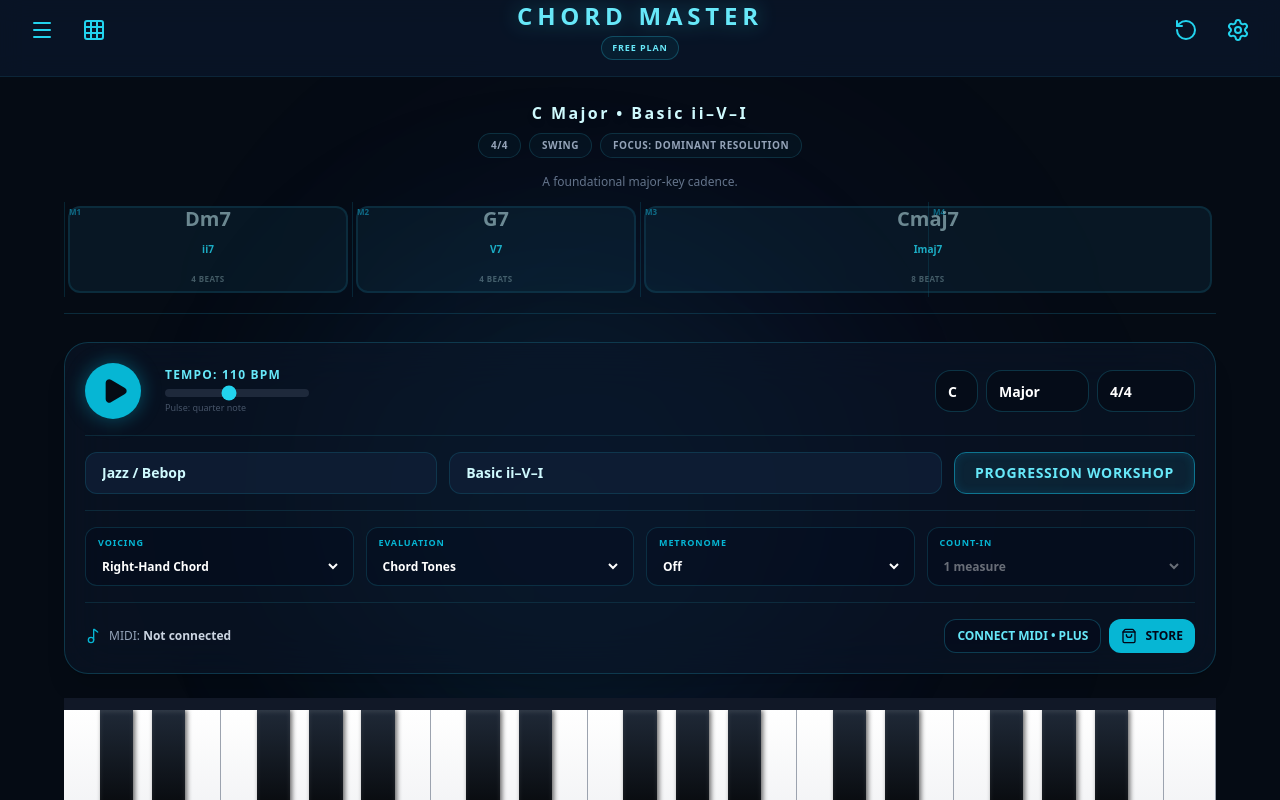
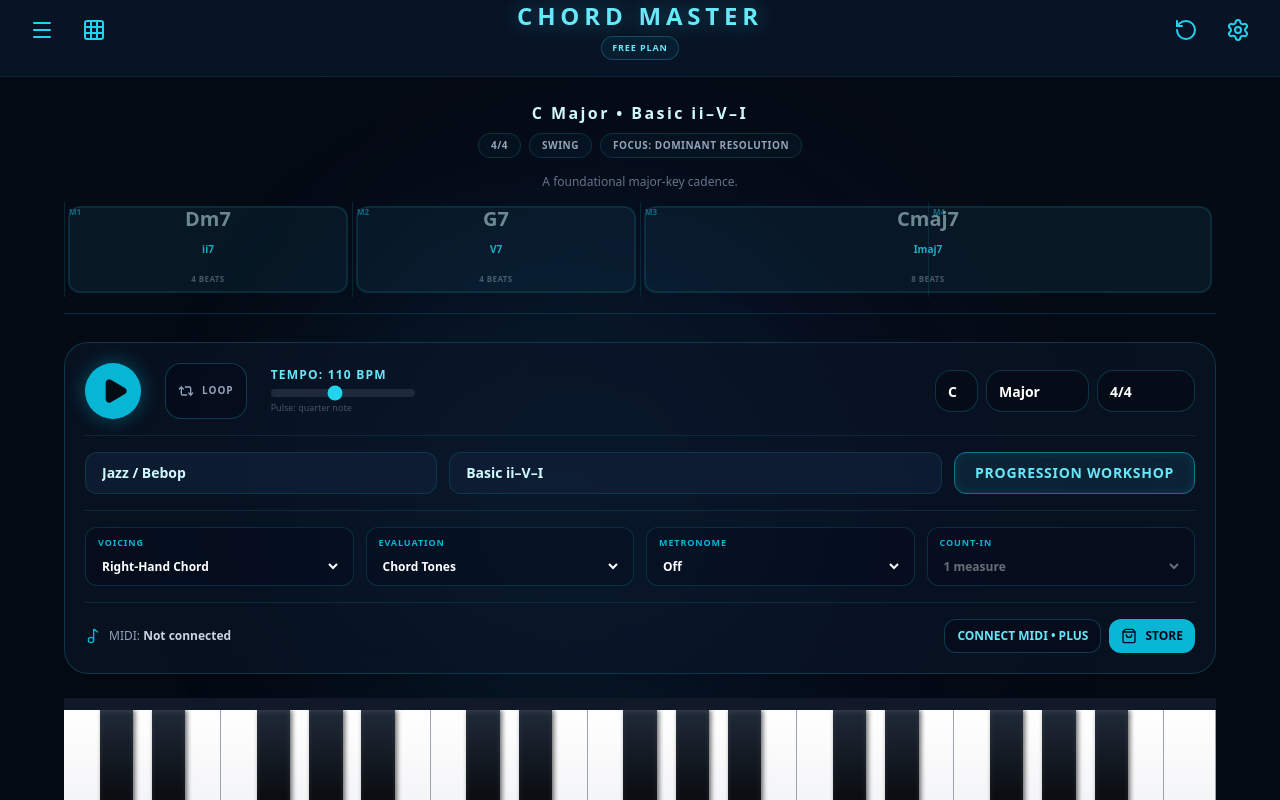
Before and after one commit to AccelAnalysis/Chord-Master, a React (Vite) app: page / in a window 1280 px wide. Shown: the top 800 px of the page. Built offline with nearby package versions, Linux system fonts and the light colour scheme.

Commit message:
Mount progression loop control

```diff
--- a/src/main.jsx
+++ b/src/main.jsx
@@ -1,10 +1,12 @@
 import React from 'react';
 import ReactDOM from 'react-dom/client';
 import App from './App.jsx';
+import LoopController from './components/LoopController.jsx';
 import './index.css';
 
 ReactDOM.createRoot(document.getElementById('root')).render(
   <React.StrictMode>
     <App />
+    <LoopController />
   </React.StrictMode>,
 );
```
